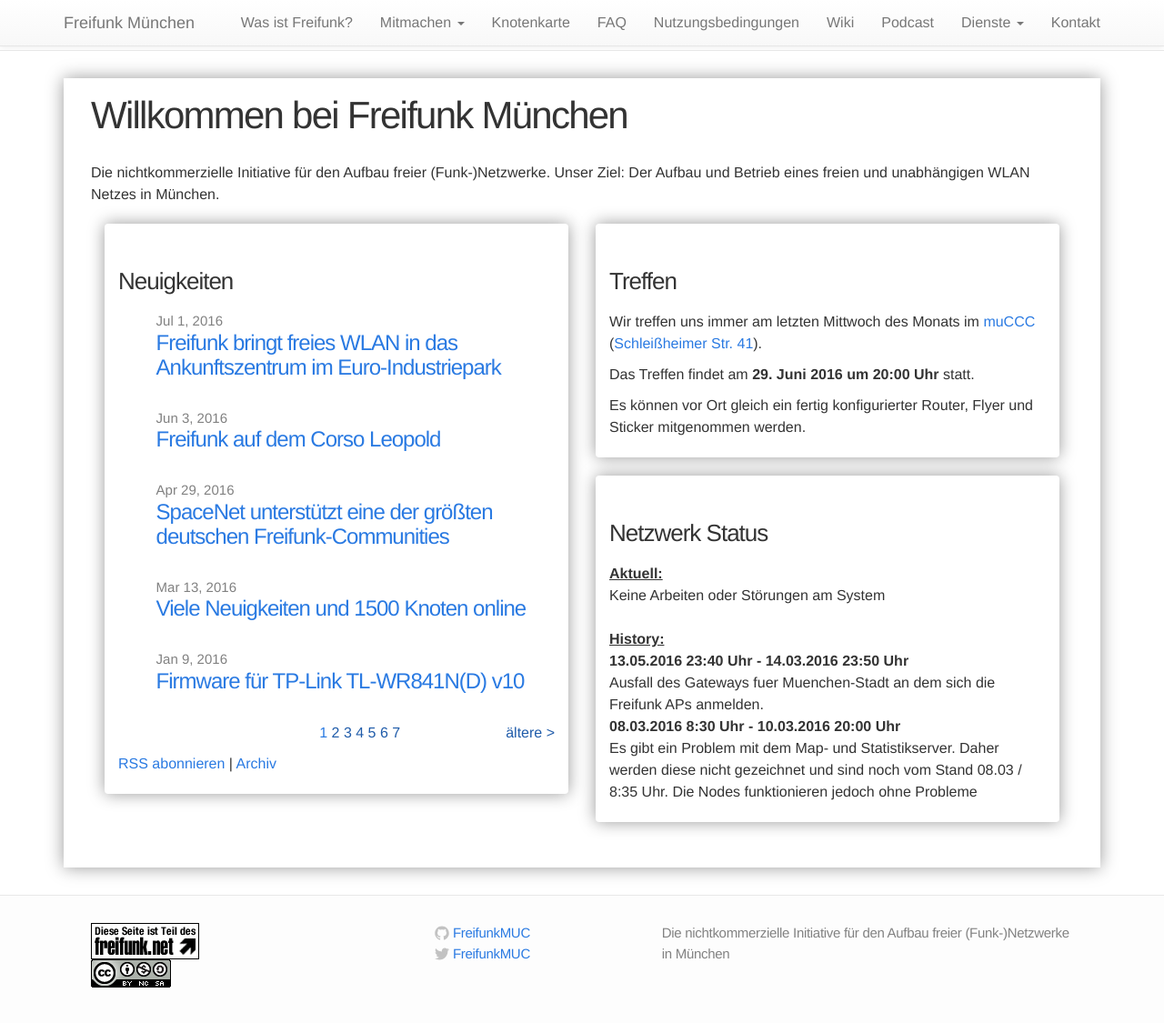
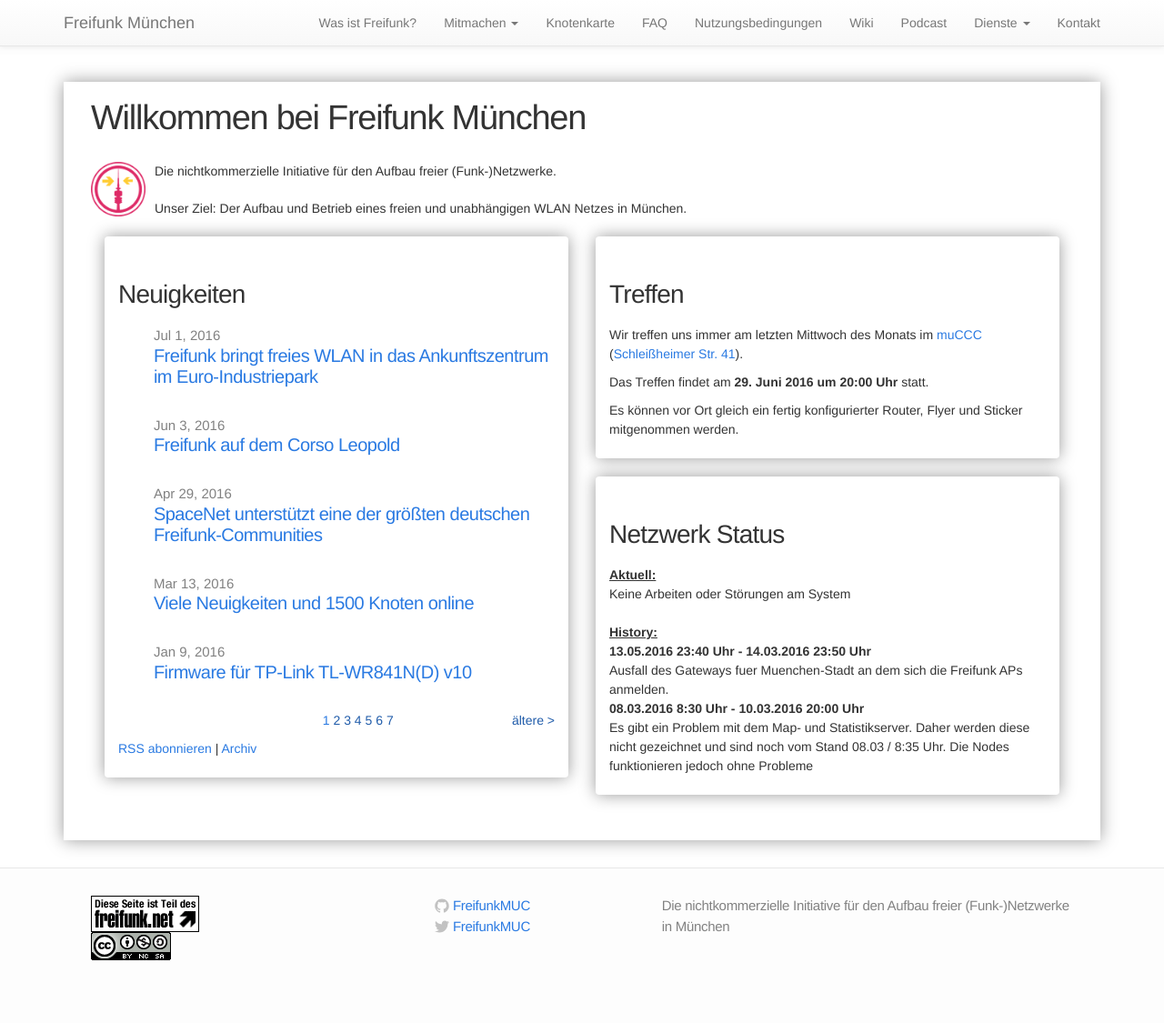
Before and after one commit to freifunkMUC/freifunkmuc.github.io, a Jekyll site: the page built from index.md, in a window 1280 px wide and 1141 px high. Shown: the top 1125 px of the window at 91% size. Built offline with Jekyll 4.4.1, drawn with Linux system fonts in a browser that asks for light colours.

Commit message:
reduce font-sizes

```diff
--- a/_includes/network-status.md
+++ b/_includes/network-status.md
@@ -1,4 +1,4 @@
-### Netzwerk Status
+## Netzwerk Status
 <u><b>Aktuell:</b></u>
 <br>Keine Arbeiten oder Störungen am System
 <br>
--- a/_includes/treffen.md
+++ b/_includes/treffen.md
@@ -1,4 +1,4 @@
-### Treffen
+## Treffen
 
 Wir treffen uns immer am letzten Mittwoch des Monats im [muCCC](http://muc.ccc.de) ([Schleißheimer Str. 41](http://osm.org/go/0JAf0IVLh?node=2012031859)).
 
--- a/css/main.css
+++ b/css/main.css
@@ -12,10 +12,11 @@ html, body { height: 100%; }
 
 body {
   font-family: Helvetica, Arial, sans-serif;
-  font-size: 16px;
+
   line-height: 1.5;
   font-weight: 300;
   background-color: #fdfdfd;
+  padding-top: 60px;
 }
 
 h1, h2, h3, h4, h5, h6 { font-size: 100%; font-weight: 400; }
@@ -23,12 +24,6 @@ h1, h2, h3, h4, h5, h6 { font-size: 100%; font-weight: 400; }
 a         { color: #2a7ae2; text-decoration: none; }
 a:hover   { color: #000; text-decoration: underline; }
 a:visited { color: #205caa; }
-
-/* Fix to show dropdown menu in navi also when hovering */
-ul.nav li.dropdown:hover ul.dropdown-menu{
-  display: block;
-  margin-top:0px
-}
 
 /* Utility */
 
@@ -49,42 +44,6 @@ ul.nav li.dropdown:hover ul.dropdown-menu{
 
 /* Layout Styles */
 /* ----------------------------------------------------------*/
-
-/* Site header */
-
-.site-header {
-  border-top: 5px solid #333;
-  border-bottom: 1px solid #e8e8e8;
-  min-height: 56px;
-  background-color: white;
-}
-
-.site-title,
-.site-title:hover,
-.site-title:visited {
-  display: block;
-  color: #333;
-  font-size: 26px;
-  letter-spacing: -1px;
-  float: left;
-  line-height: 56px;
-  position: relative;
-  z-index: 1;
-  padding-top: 20px;
-}
-
-.site-nav {
-  float: right;
-  line-height: 56px;
-}
-
-.site-nav .menu-icon { display: none; }
-
-.site-nav .page-link {
-  margin-left: 20px;
-  color: #727272;
-  letter-spacing: -.5px;
-}
 
 /* Site footer */
 
@@ -185,8 +144,8 @@ ul.nav li.dropdown:hover ul.dropdown-menu{
 .posts li { margin-bottom: 30px; }
 
 .posts .post-link {
-  font-size: 24px;
-  letter-spacing: -1px;
+  font-size: 20px;
+  letter-spacing: -0.5px;
   line-height: 1;
 }
 
@@ -203,8 +162,8 @@ ul.nav li.dropdown:hover ul.dropdown-menu{
 .post-header { margin: 10px 0 30px; }
 
 .post-header h1 {
-  font-size: 42px;
-  letter-spacing: -1.75px;
+  font-size: 38px;
+  letter-spacing: -1.25px;
   line-height: 1;
   font-weight: 300;
 }
@@ -255,26 +214,26 @@ ul.nav li.dropdown:hover ul.dropdown-menu{
 }
 
 .post-content h2 {
-  font-size: 32px;
-  letter-spacing: -1.25px;
+  font-size: 28px;
+  letter-spacing: -0.75px;
 }
 
 .post-content h3 {
-  font-size: 26px;
-  letter-spacing: -1px;
+  font-size: 22px;
+  letter-spacing: -0.5px;
 }
 
 .post-content h4 {
-  font-size: 20px;
-  letter-spacing: -1px;
+  font-size: 16px;
+  letter-spacing: -0.5px;
 }
 
 .post-content blockquote {
   border-left: 4px solid #e8e8e8;
   padding-left: 20px;
-  font-size: 18px;
+  font-size: 15px;
   opacity: .6;
-  letter-spacing: -1px;
+  letter-spacing: -0.5px;
   font-style: italic;
   margin: 30px 0;
 }
--- a/index.md
+++ b/index.md
@@ -6,7 +6,10 @@ customjs:
  - main
 ---
 
+![Logo Freifunk München](/assets/mobilewikilogo.png){:.pull-left width="60px" height="60px" style="margin-right: 10px"}
+
 Die nichtkommerzielle Initiative für den Aufbau freier (Funk-)Netzwerke.
+
 Unser Ziel: Der Aufbau und Betrieb eines freien und unabhängigen WLAN Netzes in München.
 
 <div class="row">
@@ -14,7 +17,7 @@ Unser Ziel: Der Aufbau und Betrieb eines freien und unabhängigen WLAN Netzes in
         <div class="list-group">
 
 <div class="panel-heading" markdown="1">
-### Neuigkeiten
+## Neuigkeiten
 
 <ul id="posts" class="posts">
 {% for post in site.posts %}
```
